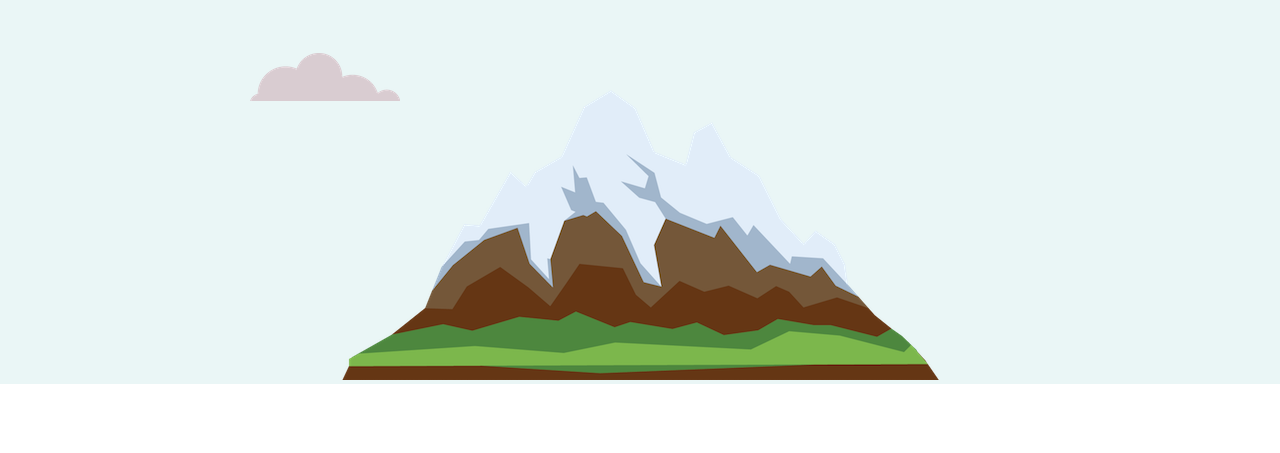
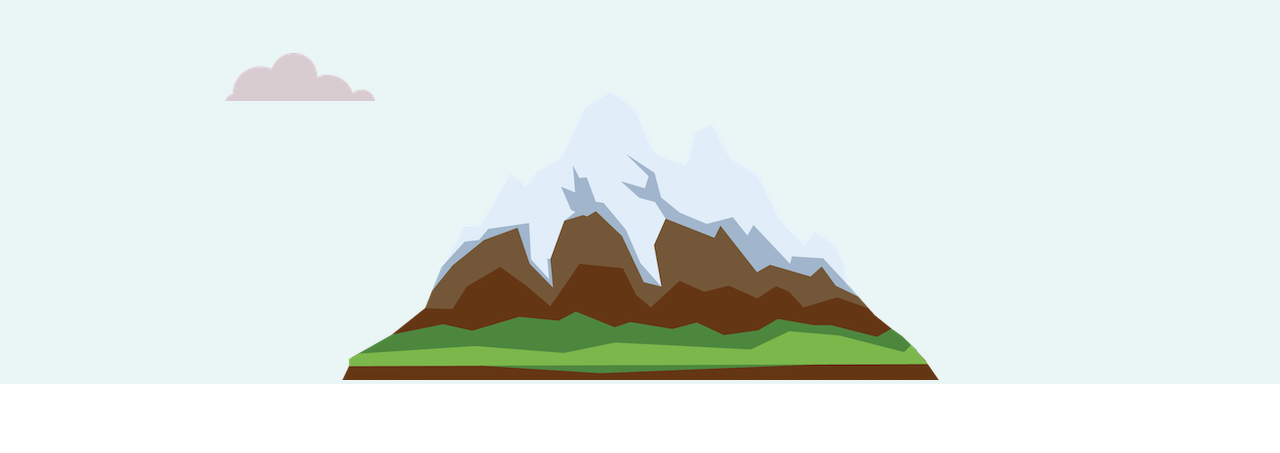
Before and after one commit to santy-y/aboutMe, a plain HTML site: page index.html in a window 1280 px wide. Shown: the part 347-800 px from the top of the page. Drawn offline with Linux system fonts and the light colour scheme.

Commit message:
cloud 2's posn. improved

```diff
--- a/CSS/styles.css
+++ b/CSS/styles.css
@@ -74,7 +74,7 @@ p{
 }
 .cloud2{
   position: absolute;
-  left: 250px;
+  left: 225px;
   top:400px;
 }
 .skill-row{
```
